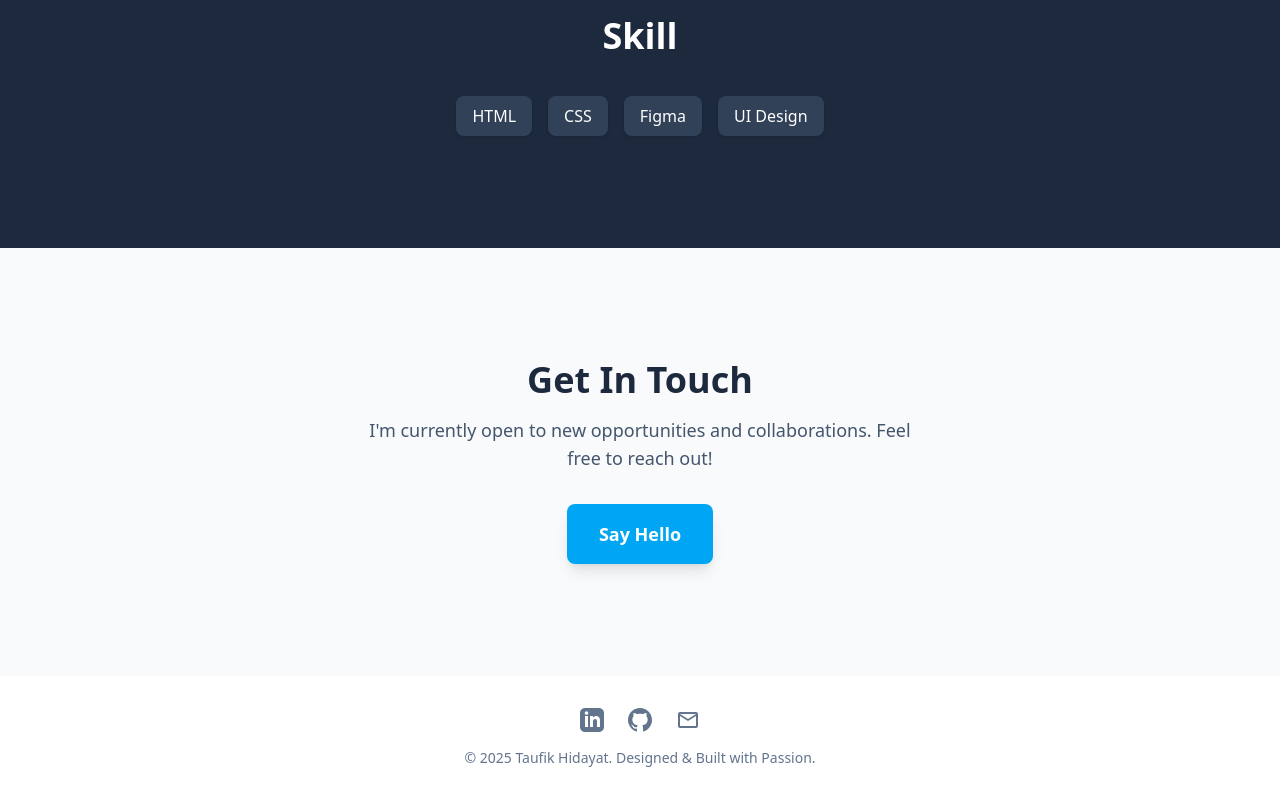
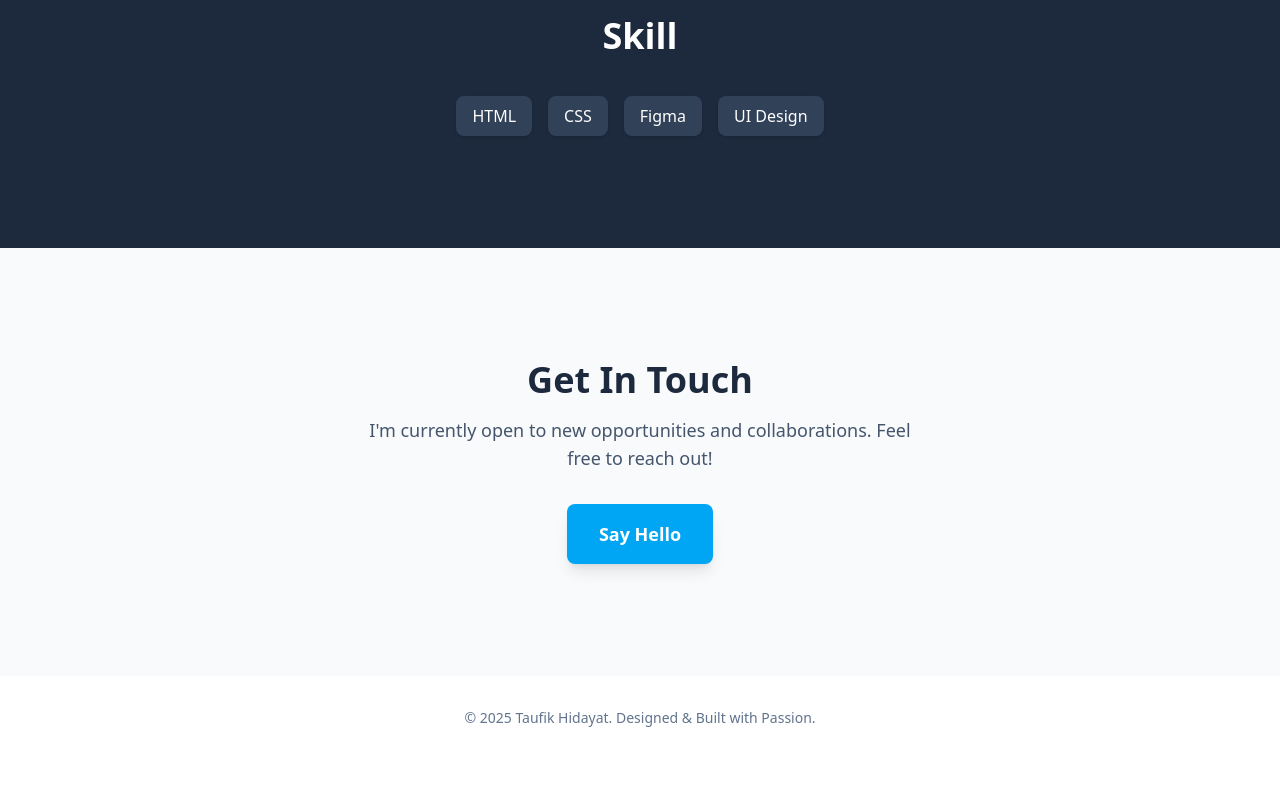
Before and after one commit to fikshii/Fiks-PortFolio, a Next.js app: page / in a window 1280 px wide. Shown: the part 3870-4670 px from the top of the page. After the commit the page ends 4630 px from the top, so only its background shows below. Built offline with nearby package versions, Linux system fonts and the light colour scheme.

Commit message:
Fix: Icon

```diff
--- a/app/page.tsx
+++ b/app/page.tsx
@@ -666,9 +666,7 @@ const ContactSection = () => (
 const Footer = () => (
   <footer className="bg-white py-8 px-6">
     <div className="max-w-7xl mx-auto text-center text-slate-500">
-      <div className="flex justify-center gap-6 mb-4">
-        {socialLinks.map(link => <SocialIcon key={link.href} {...link} />)}
-      </div>
+
       <p className="text-sm">&copy; {new Date().getFullYear()} {uiTexts.footer.copyright}</p>
     </div>
   </footer>
```
